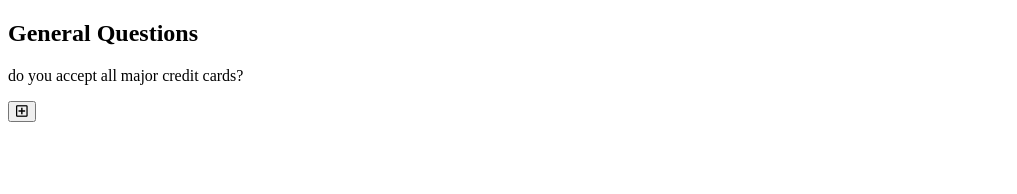
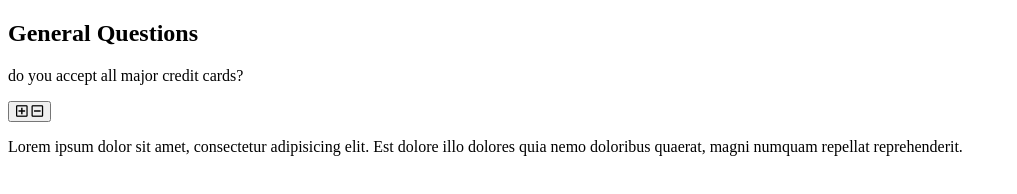
Before and after one commit to m-salman004/Questions, a plain HTML site: page index.html in a window 1280 px wide. Shown: the whole page, without its empty margins (0-1017 px from the left). Drawn offline with Linux system fonts and the light colour scheme.

Commit message:
Question Text Add

```diff
--- a/index.html
+++ b/index.html
@@ -31,3 +31,17 @@
                   <span class="plus-icon">
                     <i class="far fa-plus-square"></i>
                   </span>
+                  <span class="minus-icon">
+                    <i class="far fa-minus-square"></i>
+                  </span>
+                </button>
+              </div>
+              <!-- question text -->
+              <div class="question-text">
+                <p>
+                  Lorem ipsum dolor sit amet, consectetur adipisicing elit. Est
+                  dolore illo dolores quia nemo doloribus quaerat, magni numquam
+                  repellat reprehenderit.
+                </p>
+              </div>
+            </article>
```
